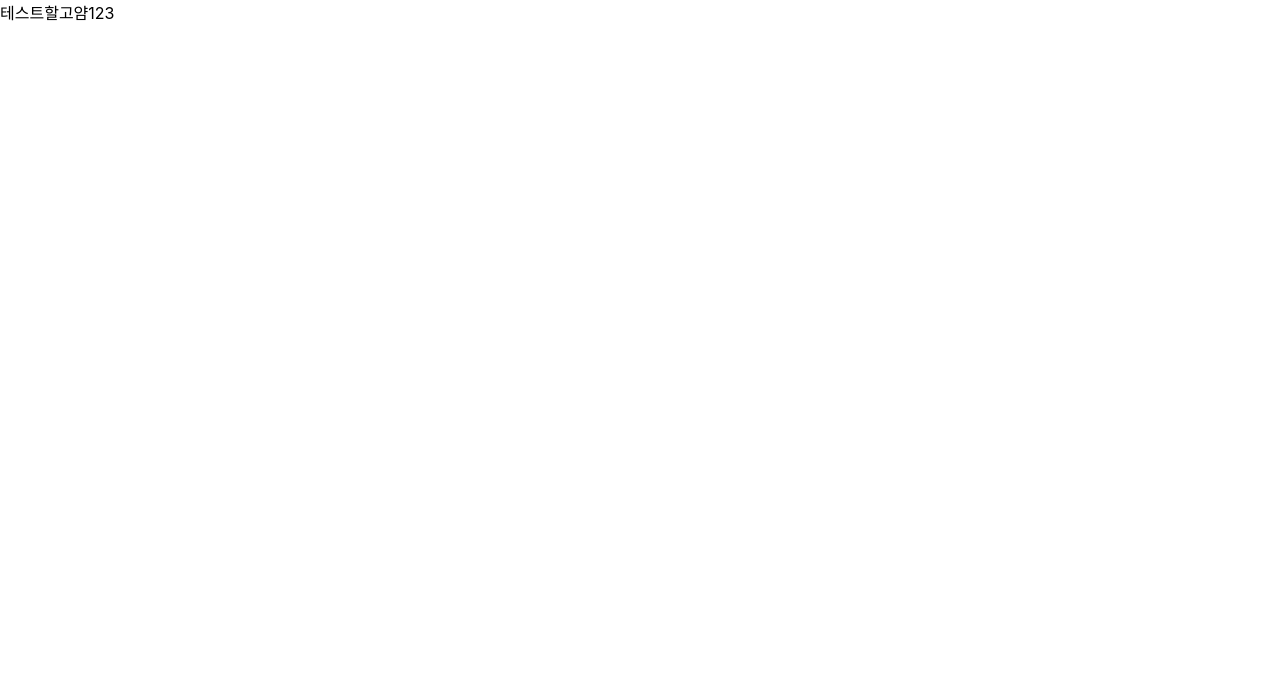
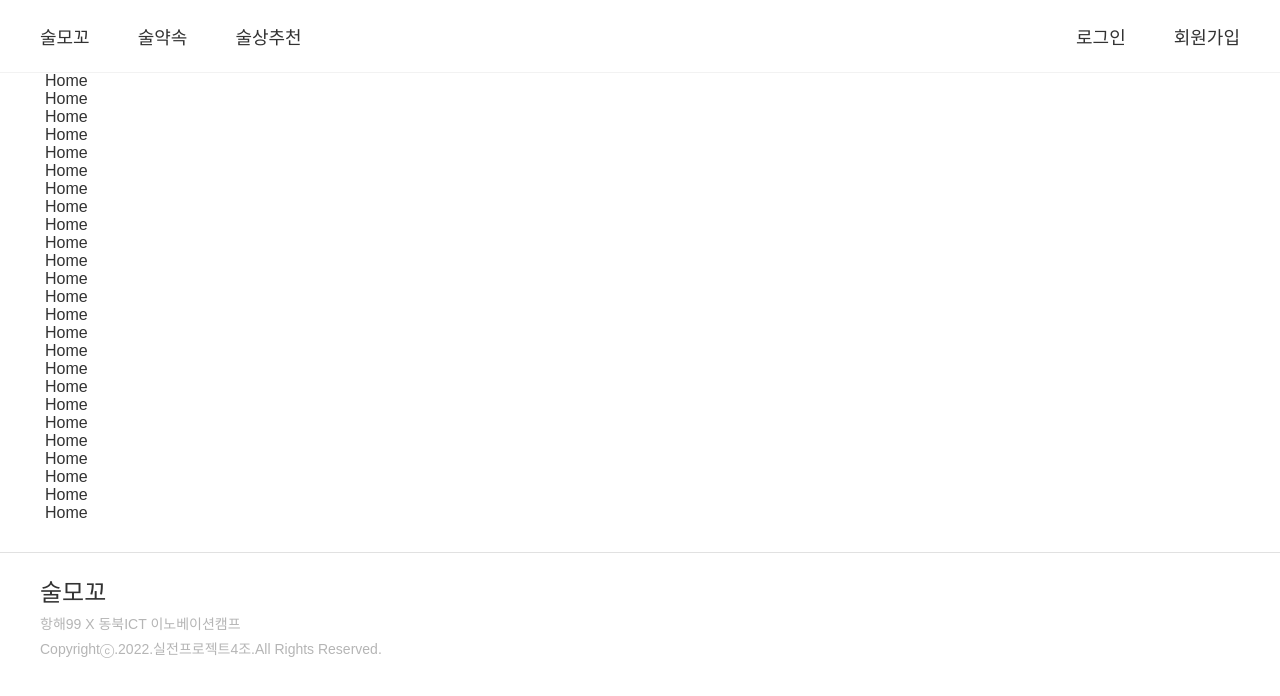
Before and after one commit to sulmocco/frontend, a React (Create React App) app: page / in a window 1280 px wide. Before the commit this address had no page. Shown: the top 696 px of the page. Built offline with nearby package versions, Linux system fonts and the light colour scheme.

Commit message:
CREATE: 헤더,푸터, 토큰인증받기

```diff
--- a/package.json
+++ b/package.json
@@ -11,6 +11,7 @@
     "@toast-ui/react-editor": "^3.2.0",
     "axios": "^0.27.2",
     "json-server": "^0.17.0",
+    "qs": "^6.11.0",
     "react": "^18.2.0",
     "react-dom": "^18.2.0",
     "react-redux": "^8.0.2",
--- a/src/App.js
+++ b/src/App.js
@@ -1,15 +1,23 @@
 import { ThemeProvider } from "styled-components";
 import Theme from "./styles/Theme";
-import { Routes } from "react-router-dom";
+import { Routes, Route } from "react-router-dom";
+
+import Layout from "./components/common/Layout";
+import LoginRedirect from "./components/LoginRedirect";
+import Home from "./pages/Home";
+import Auth from "./pages/Auth";
 
 function App() {
   return (
-    <div className="App">
-      테스트할고얌123
-      <ThemeProvider theme={Theme}>
-        <Routes></Routes>
-      </ThemeProvider>
-    </div>
+    <ThemeProvider theme={Theme}>
+      <Routes>
+        <Route path="/" element={<Layout />}>
+          <Route path="/" element={<Home />} />
+          <Route path="/auth" element={<Auth />} />
+          <Route path="/oauth2/redirect" element={<LoginRedirect />} />
+        </Route>
+      </Routes>
+    </ThemeProvider>
   );
 }
 
--- /dev/null
+++ b/src/components/LoginRedirect.js
@@ -0,0 +1,55 @@
+import React, { useEffect } from "react";
+import QueryString, { qs } from "qs";
+import axios from "axios";
+
+const LoginRedirect = () => {
+  // qs로 주소창의 쿼리스트링 값 가져오기
+  const queryData = QueryString.parse(window.location.search, {
+    ignoreQueryPrefix: true,
+  });
+  console.log("인증코드 :", queryData.code);
+
+  //API신청시의 Redirect uri : http://{REDIRECT_URI}?code={CODE}
+  const url = "https://bauth.bbaton.com/oauth/token";
+  const client_id =
+    "JDJhJDA0JDMwN05RYjlwMG54UjJFOGZ2Z2JtQmVNRGJPcDFEWHY0UndMUGpu";
+  const secret_key = "Rlo3ckdVWEVWY0ZTdXhp";
+  const redirect_uri = "http://localhost:3000/oauth2/redirect";
+  const code = queryData.code;
+  const auth =
+    // "Basic " + new Buffer.from(client_id + ":" + secret_key).toString("base64");
+    "Basic " + btoa(client_id + ":" + secret_key);
+  const data = {
+    grant_type: "authorization_code",
+    redirect_uri: redirect_uri,
+    code: code,
+  };
+  const options = {
+    url: url,
+    method: "POST",
+    headers: {
+      "Content-Type": "application/x-www-form-urlencoded",
+      Authorization: auth,
+    },
+    // data: qs.stringify(data),
+    data,
+  };
+  axios(options)
+    .then(function (response) {
+      if (response.status == "200") {
+        console.log(response.data.token_type);
+        console.log(response.data.access_token);
+      } else {
+        //토큰 호출 실패 처리
+        console.log("토큰 호출 실패");
+      }
+    })
+    .catch(function (err) {
+      //호출 실패 예외처리
+      console.log(err);
+    });
+
+  return <div>아아</div>;
+};
+
+export default LoginRedirect;
--- /dev/null
+++ b/src/components/common/Footer.js
@@ -0,0 +1,36 @@
+import React from "react";
+import styled from "styled-components";
+
+const Footer = () => {
+  return (
+    <Wrap>
+      <Container>
+        <div>술모꼬</div>
+        <p>항해99 X 동북ICT 이노베이션캠프</p>
+        <p>Copyrightⓒ.2022.실전프로젝트4조.All Rights Reserved.</p>
+      </Container>
+    </Wrap>
+  );
+};
+
+export default Footer;
+
+const Wrap = styled.div`
+  border-top: 1px solid #e1e1e1;
+`;
+
+const Container = styled.div`
+  max-width: 1200px;
+  margin: 0 auto;
+  padding: 20px 0;
+
+  div {
+    font-size: 24px;
+    font-weight: 550;
+  }
+  p {
+    color: #b5b5b5;
+    margin: 5px 0;
+    font-size: 14px;
+  }
+`;
--- /dev/null
+++ b/src/components/common/Header.js
@@ -0,0 +1,66 @@
+import React from "react";
+import styled from "styled-components";
+
+const Header = () => {
+  return (
+    <Wrap>
+      <Navbar>
+        <NavLeft>
+          <ul>
+            <li>술모꼬</li>
+            <li>술약속</li>
+            <li>술상추천</li>
+          </ul>
+        </NavLeft>
+        <NavRight>
+          <ul>
+            <li>로그인</li>
+            <li>회원가입</li>
+          </ul>
+        </NavRight>
+      </Navbar>
+    </Wrap>
+  );
+};
+
+export default Header;
+
+const Wrap = styled.div`
+  position: fixed;
+  top: 0;
+  left: 0;
+  right: 0;
+  border-bottom: 1px solid #f2f2f2;
+  background: #fff;
+  z-index: 100;
+`;
+
+const Navbar = styled.nav`
+  display: flex;
+  width: 100%;
+  max-width: 1200px;
+  height: 72px;
+  margin: 0 auto;
+`;
+
+const NavLeft = styled.div`
+  display: flex;
+  align-items: center;
+  margin-right: auto;
+  ul {
+    display: flex;
+    font-size: 18px;
+    gap: 48px;
+  }
+`;
+
+const NavRight = styled.div`
+  display: flex;
+  align-items: center;
+  margin-left: auto;
+  ul {
+    display: flex;
+    font-size: 18px;
+    gap: 48px;
+  }
+`;
--- /dev/null
+++ b/src/components/common/Layout.js
@@ -0,0 +1,25 @@
+import React from "react";
+import { Outlet } from "react-router-dom";
+import styled from "styled-components";
+import Footer from "./Footer";
+import Header from "./Header";
+
+const Layout = () => {
+  return (
+    <>
+      <Header />
+      <Main>
+        <Outlet />
+      </Main>
+      <Footer />
+    </>
+  );
+};
+
+export default Layout;
+
+const Main = styled.main`
+  max-width: 1200px;
+  margin: 0 auto;
+  padding: 72px 5px 30px;
+`;
--- /dev/null
+++ b/src/pages/Auth.js
@@ -0,0 +1,20 @@
+import React from "react";
+
+const Auth = () => {
+  const AuthBbaton = () => {
+    window.location.href =
+      "https://bauth.bbaton.com/oauth/authorize?client_id=JDJhJDA0JDMwN05RYjlwMG54UjJFOGZ2Z2JtQmVNRGJPcDFEWHY0UndMUGpu&redirect_uri=http://localhost:3000/oauth2/redirect&response_type=code&scope=read_profile";
+  };
+
+  return (
+    <button
+      onClick={() => {
+        AuthBbaton();
+      }}
+    >
+      인증해보자이
+    </button>
+  );
+};
+
+export default Auth;
--- /dev/null
+++ b/src/pages/Home.js
@@ -0,0 +1,35 @@
+import React from "react";
+
+const Home = () => {
+  return (
+    <>
+      <div>Home</div>
+      <div>Home</div>
+      <div>Home</div>
+      <div>Home</div>
+      <div>Home</div>
+      <div>Home</div>
+      <div>Home</div>
+      <div>Home</div>
+      <div>Home</div>
+      <div>Home</div>
+      <div>Home</div>
+      <div>Home</div>
+      <div>Home</div>
+      <div>Home</div>
+      <div>Home</div>
+      <div>Home</div>
+      <div>Home</div>
+      <div>Home</div>
+      <div>Home</div>
+      <div>Home</div>
+      <div>Home</div>
+      <div>Home</div>
+      <div>Home</div>
+      <div>Home</div>
+      <div>Home</div>
+    </>
+  );
+};
+
+export default Home;
--- a/src/styles/GlobalStyles.js
+++ b/src/styles/GlobalStyles.js
@@ -1,5 +1,60 @@
-import { createGlobalStyle } from 'styled-components';
+import { createGlobalStyle } from "styled-components";
 
-const GlobalStyles = createGlobalStyle``
+const GlobalStyles = createGlobalStyle`
+ * {
+    margin: 0;
+    padding: 0;
+    box-sizing: border-box;
+  }
 
-export default GlobalStyles
+  body {
+    font-family: 'Noto Sans KR', sans-serif;
+    color: #323232;
+  }
+
+  h1, h2, address {
+    margin: 0;
+  }
+
+  h1 {
+    font-size: 34px;
+  }
+
+  a {
+    color: inherit;
+    text-decoration: none;
+  }
+
+  ul, li {
+    margin: 0;
+    padding: 0;
+    list-style: none;
+  }
+
+  p {
+    margin: 0;
+    padding: 0;
+  }
+
+  button {
+    padding: 11px 0;
+    border: none;
+    border-radius: 3px;
+    background: #00c7ae;
+    color: #fff;
+    user-select: none;
+    cursor: pointer;
+    transition: all 0.2s ease-in-out;
+    &:hover {
+      filter: brightness(90%);
+    }
+  }
+
+  select, textarea {
+    background: none;
+    border: none;
+    outline: none;
+  }
+`;
+
+export default GlobalStyles;
```
Also changed, not shown: public/index.html (+4 -4 lines), src/components/index.js (deleted), src/pages/index.js (deleted), 1 other file (tests, documents, lock files or other folders).
